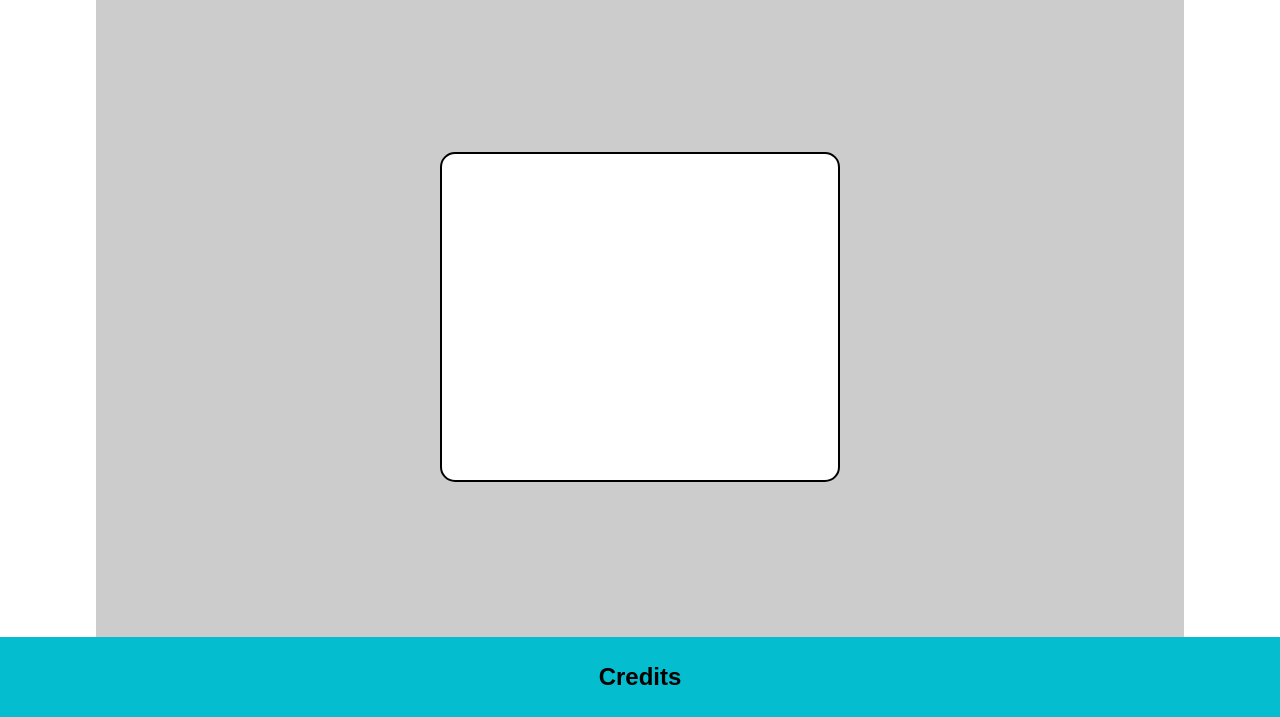
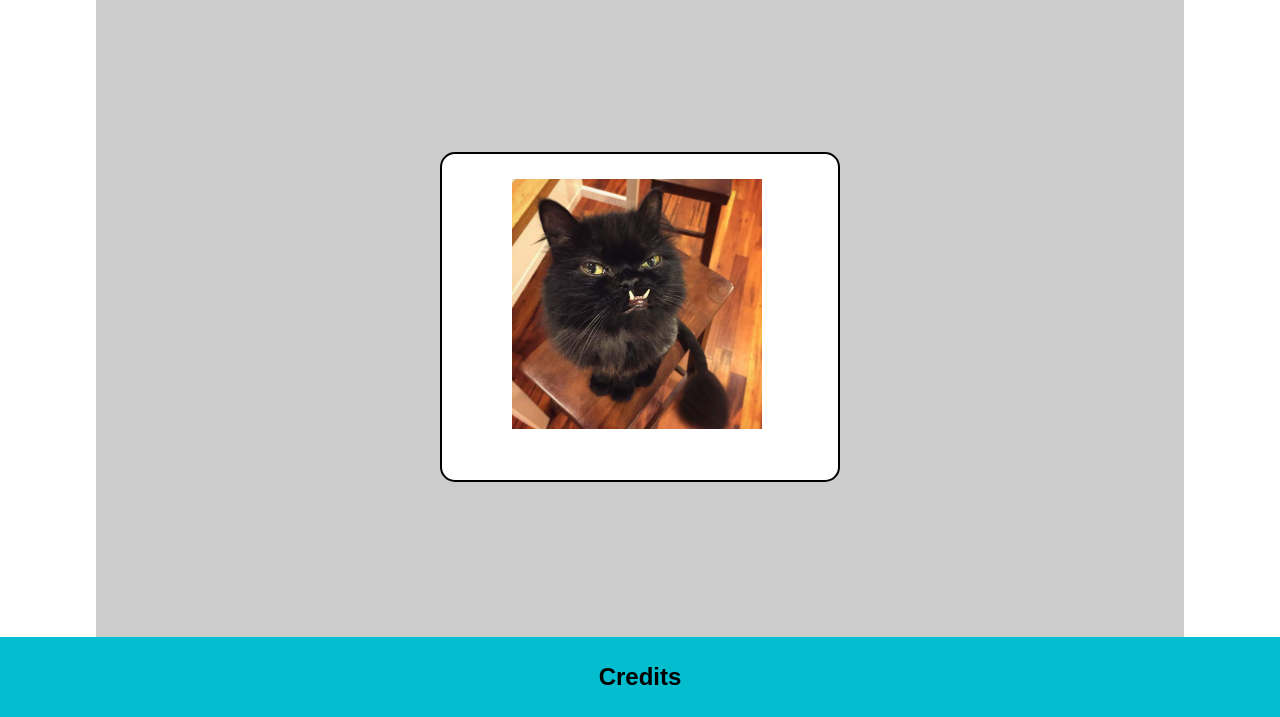
Before and after one commit to skymcmahon/Tamagatchi, a plain HTML site: page No.html in a window 1280 px wide. Shown: the part 83-800 px from the top of the page. Drawn offline with Linux system fonts and the light colour scheme.

Commit message:
Restructured files

```diff
--- a/No.html
+++ b/No.html
@@ -11,12 +11,12 @@
 </head>
 <body>
     <header>
-        <h1>World's cutest Tamagotchi pet</h1>
+        <h1>World's Cutest Tamagotchi Pet</h1>
     </header>
     <main>
 
         <div class="screen">
-
+            <div class="stop"></div>
         </div>
 
 
--- a/css/main.css
+++ b/css/main.css
@@ -207,3 +207,21 @@ label {
 }
 
 /* ----------No------------- */
+
+.stop {
+  height: 250px;
+  width:  250px;
+  background-image: url(../assets/meow.jpg);
+  background-size: cover;
+  background-position: center;
+  position: absolute;
+  top: 25px;
+  left: 70px;
+  font-size: 30px;
+  text-align: center;
+  padding-top: 50px;
+  color: whitesmoke;
+  overflow-wrap: normal;
+  text-shadow: 2px 5px black;
+  transition: ease-in-out;
+}
```
Also changed, not shown: Start/landing.html (deleted, +0 -33 lines), index.html (+9 -23 lines), play.html (added, +47 -0 lines).
